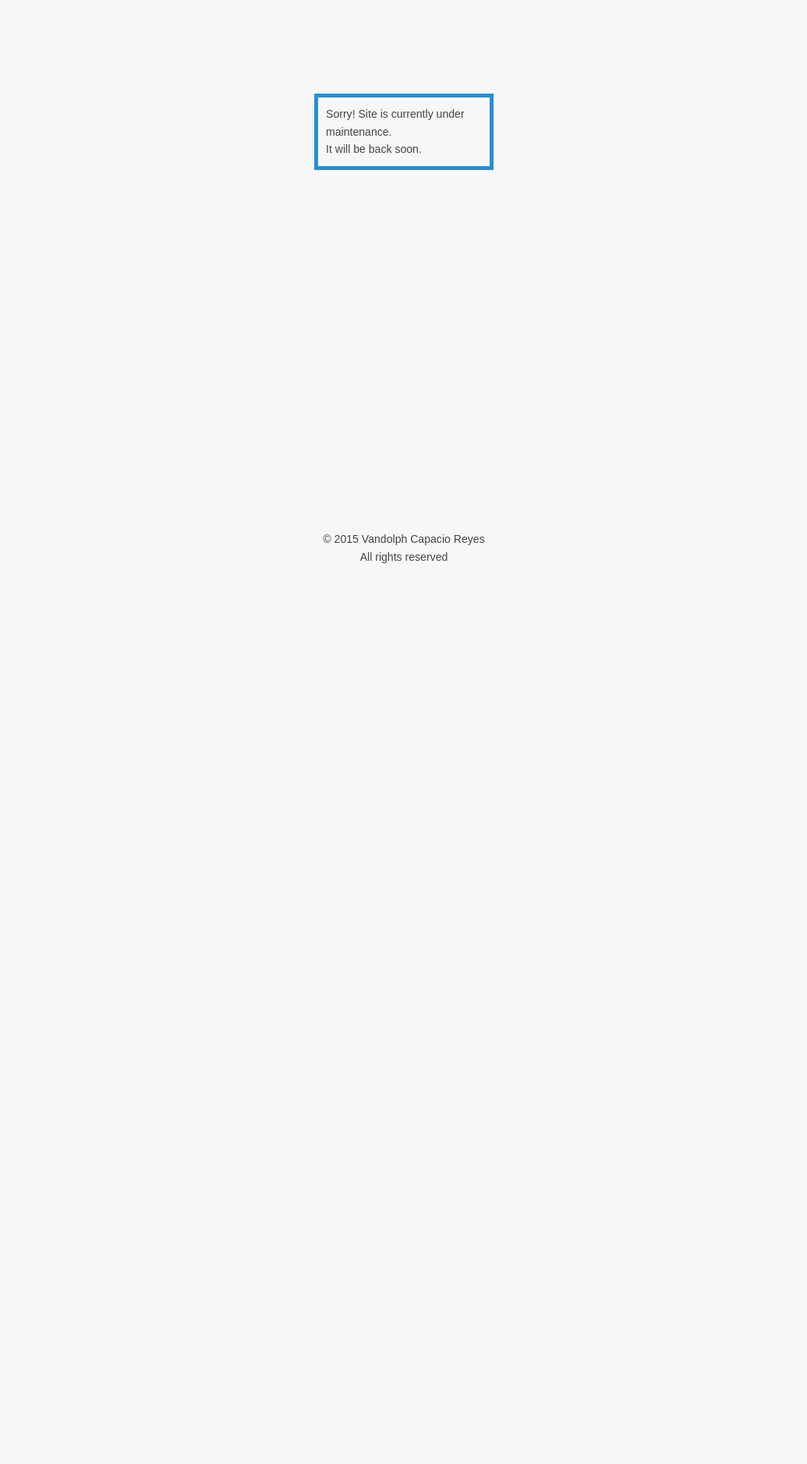
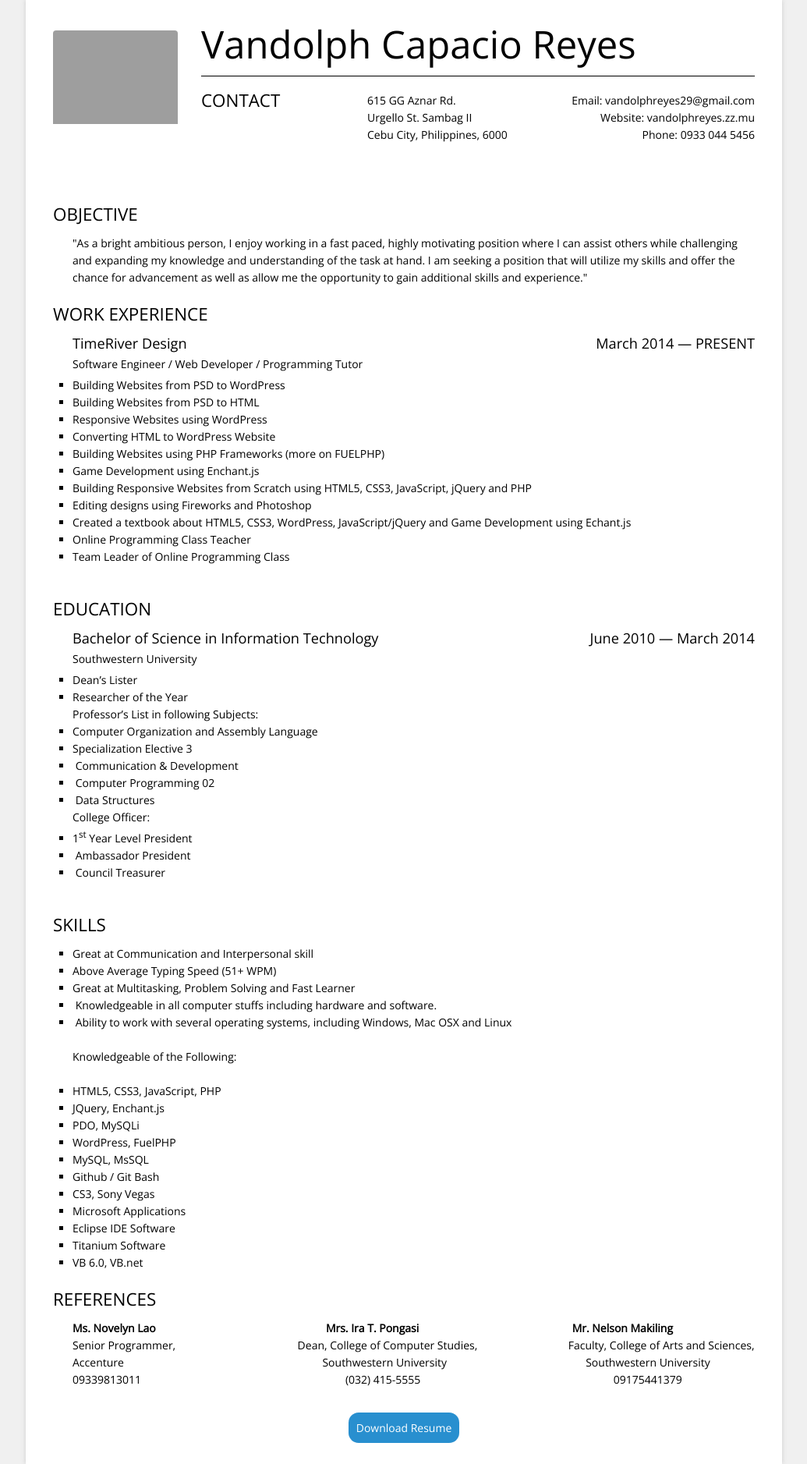
Before and after one commit to Trd-vandolph/vandolphreyes, a PHP site: page /resume/index.php in a window 1280 px wide. Shown: the whole page at 78% size, without its empty margins (122-1157 px from the left). Before the commit the page ends 722 px from the top, so only its background shows below. Run offline with PHP 8.4, Linux system fonts and the light colour scheme; some libraries are stand-ins or nearby versions; grey boxes are pictures that could not be loaded.

Commit message:
[resume] add resume

```diff
--- a/assets/css/common.css
+++ b/assets/css/common.css
@@ -2,7 +2,6 @@
 * {
     margin: 0;
     padding: 0;
-    list-style-type: none;
 }
 html {
     height: 100%;
@@ -15,7 +14,6 @@ body {
     background: #f7f7f7;
     font-family: Meiryo , sans-serif;
 }
-
 
 
 /* ====================
@@ -40,6 +38,27 @@ section {
     padding: 10px;
     border: 5px solid rgb(40, 143, 207);
 }
+.resume {
+    text-align: center;
+    margin-top: 40px;
+}
+.resume .view {
+    padding: 10px 30px;
+}
+.resume .download {
+    padding: 10px;
+}
+.resume .view, .resume .download {
+    background: rgb(40, 143, 207);
+    border-radius: 13px;
+    color: white;
+    text-decoration: none;
+}
+
+.resume p {
+    margin: 10px;
+}
+
 
 /* ====================
     Footer
--- a/index.php
+++ b/index.php
@@ -30,6 +30,11 @@
 		Sorry! Site is currently under maintenance. <br>
 		It will be back soon.
 	</div>
+	<div class="resume">
+		<a class="view" href="http://www.vandolphreyes.zz.mu/resume" target="_blank">View Resume</a>
+		<p>or</p>
+		<a class="download" href="http://www.vandolphreyes.zz.mu/resume/download/vandolphreyesresume.pdf" download="vandolphreyesresume.pdf">Download Resume</a>
+	</div>
 </section>
 <footer>
 	<div class="fb-like-page">
--- /dev/null
+++ b/resume/index.php
@@ -0,0 +1,323 @@
+<!DOCTYPE html>
+<html>
+<head>
+	<title>Vandolph Reyes</title>
+	<meta http-equiv="Content-Type" content="text/html; charset=utf-8" />
+	<meta http-equiv="Generator" content="CV Maker - https://cvmkr.com/" />
+	<link href="https://fonts.googleapis.com/css?family=Open+Sans:300&subset=latin,latin-ext" rel="stylesheet" type="text/css" />
+	<link href='../assets/css/common.css' rel='stylesheet' type='text/css'>
+	<style type="text/css">
+		body {
+			background: #f0f0f0;
+			margin: 0;
+			padding: 0;
+
+			font-family: 'Open Sans', 'Helvetica Light', 'Helvetica Neue', 'Arial Narrow', Helvetica, Arial, serif;
+			font-weight: 300;
+			line-height: 22px;
+			font-size: 14px;
+
+			color: #000;
+		}
+
+		h1, h2, h3, h4 {
+			font-family: 'Open Sans', 'Helvetica Light', 'Helvetica Neue', 'Arial Narrow', Helvetica, Arial, serif;
+			font-weight: 300;
+			font-weight: normal;
+			margin: 0 0 15px 0;
+			padding: 0;
+		}
+		h1 {
+			font-size: 350%;
+		}
+		h2 {
+			font-size: 210%;
+		}
+		h3 {
+			font-size: 130%;
+		}
+
+		p {
+			margin: 0 0 10px 0;
+		}
+
+		ul {
+			margin: 0;
+			list-style-type: square;
+		}
+		a {
+			color: #222;
+		}
+		/* ________________________________________________________ */
+		.rtl {
+			direction: rtl;
+		}
+		.clear {
+			clear: both;
+		}
+
+		#main {
+			background: #fff;
+			width: 900px;
+			padding: 35px;
+			margin: 0 auto 15px auto;
+			overflow: hidden;
+
+			box-shadow: 0 0 6px #ccc;
+		}
+
+		#title {
+			line-height: 42px;
+			border-bottom: 1px solid #000;
+			padding-bottom: 20px;
+			margin: 0px 0 20px 0;
+		}
+
+		#credit {
+			margin-bottom: 20px;
+			font-size: 11px;
+			color: #999;
+			text-align: center;
+		}
+			#credit a {
+				color: #999;
+			}
+
+		p label {
+			font-size: 110%;
+			margin-right: 10px;
+		}
+			p label span.colon {
+				display: inline;
+			}
+
+
+		.section {
+			margin-bottom: 25px;
+		}
+		.section .set {
+		}
+		.item {
+			margin: 0 0 20px 0;
+		}
+
+		/*  _____________________________ */
+		.section .title {
+			text-transform: uppercase;
+			font-size: 160%;
+
+			margin: 0 auto 15px auto;
+			display: block;
+		}
+			.section .set {
+				margin-left: 25px;
+			}
+			.section .set h3 {
+				margin: 0;
+			}
+
+
+
+		.basic-info {
+			border-top: 0;
+		}
+		.section.basic-info .title {
+			float: left;
+			border: 0;
+		}
+		.basic-info .set {
+			float: right;
+			width: 70%;
+		}
+		.basic-info .address {
+			width: 40%;
+			float: left;
+		}
+		.basic-info .r {
+			float: right;
+			width: 60%;
+			text-align: right;
+		}
+			.basic-info label {
+				font-family: 'Open Sans', 'Helvetica Light', 'Helvetica Neue', 'Arial Narrow', Helvetica, Arial, serif;
+				font-weight: 300;
+			}
+			.basic-info label, .basic-info span  {
+				display: inline !important;
+			}
+		.basic-info p {
+			margin: 0;
+		}
+
+		.section span {
+			display: block;
+		}
+		.section h3 span.l, .section span.r {
+			width: 49%;
+			float: left;
+		}
+			.section span.r {
+				float: right;
+				text-align: right;
+			}
+			.section-education .school,
+			.section-work .job_title {
+				font-size: 100%;
+				display: block;
+				margin: 5px 0 5px 0;
+			}
+
+		#photo {
+			width: 160px;
+			height: 200px;
+			overflow: hidden;
+			float: left;
+			margin-top: 4px;
+			border-radius: 4px;
+		}
+		#photo img {
+			width: 100%;
+			height: auto;
+		}
+		.header.photo {
+			margin-left: 190px;
+		}
+		.header.photo #title {
+			text-align: left;
+		}
+		.header.photo .basic-info {
+			float: none;
+			padding: 0;
+		}
+
+
+		@media screen and (max-width: 950px) {
+			body {
+				background: #fff;
+			}
+			#main {
+				box-shadow: none;
+				padding: 0;
+				padding: 5px;
+			}
+		}
+	</style>
+</head>
+<body class="lang-en ">
+
+<div id="main">
+			<div id="photo">
+			<img src="https://cvmkr.com/photos/0c2bfc_983325_2289917.jpg" alt="" />
+		</div>
+		<div class="header photo">
+
+	<h1 id="title">Vandolph Capacio Reyes</h1>
+	<div class="basic-info section">
+		<h2 class="title">Contact</h2>
+		<div class="set">
+
+							<p class="address">
+					<span class="value">
+						615 GG Aznar Rd.<br />Urgello St. Sambag II<br />Cebu City, Philippines, 6000					</span>
+				</p>
+						<div class="r">
+									<p class="email"><span class="value">Email: vandolphreyes29@gmail.com</span></p>
+
+									<p class="website"><span class="value">Website: vandolphreyes.zz.mu</span></p>
+
+									<p class="phone"><span class="value">Phone: 0933 044 5456</span></p>
+							</div>
+			<div class="clear"> </div>
+		</div><!-- set //-->
+		<div class="clear"> </div>
+	</div><!-- basic-info //-->
+
+			</div><div class="clear"> </div>
+
+
+			<div class="section section-1438775141234">
+			<h2 class="title">Objective</h2>
+			<div class="set">
+						<div class="item">
+							<span class="info">"As a bright ambitious
+person, I enjoy working in a fast paced, highly motivating position where I can
+assist others while challenging and expanding my knowledge and understanding of
+the task at hand. I am seeking a position that will utilize my skills and offer
+the chance for advancement as well as allow me the opportunity to gain
+additional skills and experience."</span>
+						</div>
+					</div>
+			<div class="clear"> </div>
+		</div>
+			<div class="section section-work">
+			<h2 class="title">Work experience</h2>
+			<div class="set">
+							<div class="item">
+								<h3><span class="company l">TimeRiver Design</span>
+						<span class="date r">March 2014 &mdash; PRESENT</span>
+							</h3>
+							<span class="clear"> </span>
+							<span class="job_title">Software Engineer / Web Developer / Programming Tutor</span><span class="info"><ul><li>Building Websites from PSD to WordPress</li><li>Building Websites from PSD to HTML</li><li>Responsive Websites using WordPress</li><li>Converting HTML to WordPress Website</li><li>Building Websites using PHP Frameworks (more on FUELPHP)</li><li>Game Development using Enchant.js</li><li>Building Responsive Websites from Scratch
+using HTML5, CSS3, JavaScript, jQuery and PHP</li><li>Editing designs using Fireworks and Photoshop</li><li>Created a textbook about HTML5, CSS3, WordPress, JavaScript/jQuery and Game Development using Echant.js</li><li>Online Programming Class Teacher</li><li>Team Leader of Online Programming Class</li></ul></span><span class="clear"> </span>
+							</div>
+						</div>
+			<div class="clear"> </div>
+		</div>
+			<div class="section section-education">
+			<h2 class="title">Education</h2>
+			<div class="set">
+						<div class="item">
+							<h3><span class="course l">Bachelor of Science in Information Technology</span>
+						<span class="date r">June 2010 &mdash; March 2014</span>
+							</h3>
+							<span class="clear"> </span>
+							<span class="school">Southwestern University</span><span class="info"><ul><li>Dean’s Lister</li><li>Researcher of the Year</li></ul>
+
+Professor’s List in following Subjects:<br /><ul><li>Computer
+Organization and Assembly Language</li><li>Specialization
+Elective 3</li><li> Communication
+&amp; Development</li><li> Computer
+Programming 02</li><li> Data
+Structures</li></ul>College Officer:<br /><ul><li>1<sup>st</sup>
+Year Level President</li><li> Ambassador
+President</li><li> Council
+Treasurer</li></ul></span><span class="clear"> </span>
+						</div>
+						</div>
+			<div class="clear"> </div>
+		</div>
+			<div class="section section-interests">
+			<h2 class="title">Skills</h2>
+			<div class="set">
+						<div class="item">
+							<span class="info"><ul><li>Great at Communication and Interpersonal skill</li><li>Above Average Typing Speed (51+ WPM)</li><li>Great at Multitasking, Problem Solving and Fast
+Learner</li><li> Knowledgeable
+in all computer stuffs including hardware and software.</li><li> Ability to work with several operating
+systems, including Windows, Mac OSX and Linux</li></ul><br />Knowledgeable of the Following:<br /><br /><ul><li>HTML5, CSS3,
+JavaScript, PHP<br /></li><li>JQuery, Enchant.js</li><li>PDO, MySQLi</li><li>WordPress, FuelPHP</li><li>MySQL, MsSQL</li><li>Github / Git Bash</li><li>CS3, Sony Vegas</li><li>Microsoft Applications</li><li>Eclipse IDE
+Software</li><li>Titanium Software</li><li>VB 6.0, VB.net</li></ul></span>
+						</div>
+					</div>
+			<div class="clear"> </div>
+		</div>
+			<div class="section section-references">
+			<h2 class="title">References</h2>
+			<div class="set">
+						<div class="item">
+							<span class="info"><strong>Ms. Novelyn Lao                                                            Mrs.
+Ira T. Pongasi                                                      Mr.
+Nelson Makiling</strong><strong></strong><br />Senior Programmer,                                           Dean,
+College of Computer Studies,
+Faculty, College of Arts and Sciences, Accenture                                                                      Southwestern
+University                                                 Southwestern
+University<br />09339813011                                                                         (032) 415-5555                                                                    09175441379</span>
+						</div>
+					</div>
+		</div>
+	<div class="resume">
+		<a class="download" href="http://www.vandolphreyes.zz.mu/resume/download/vandolphreyesresume.pdf" download="vandolphreyesresume.pdf">Download Resume</a>
+	</div>
+</div>
+
+</body>
+</html>
```
Also changed, not shown: 1 other file.
